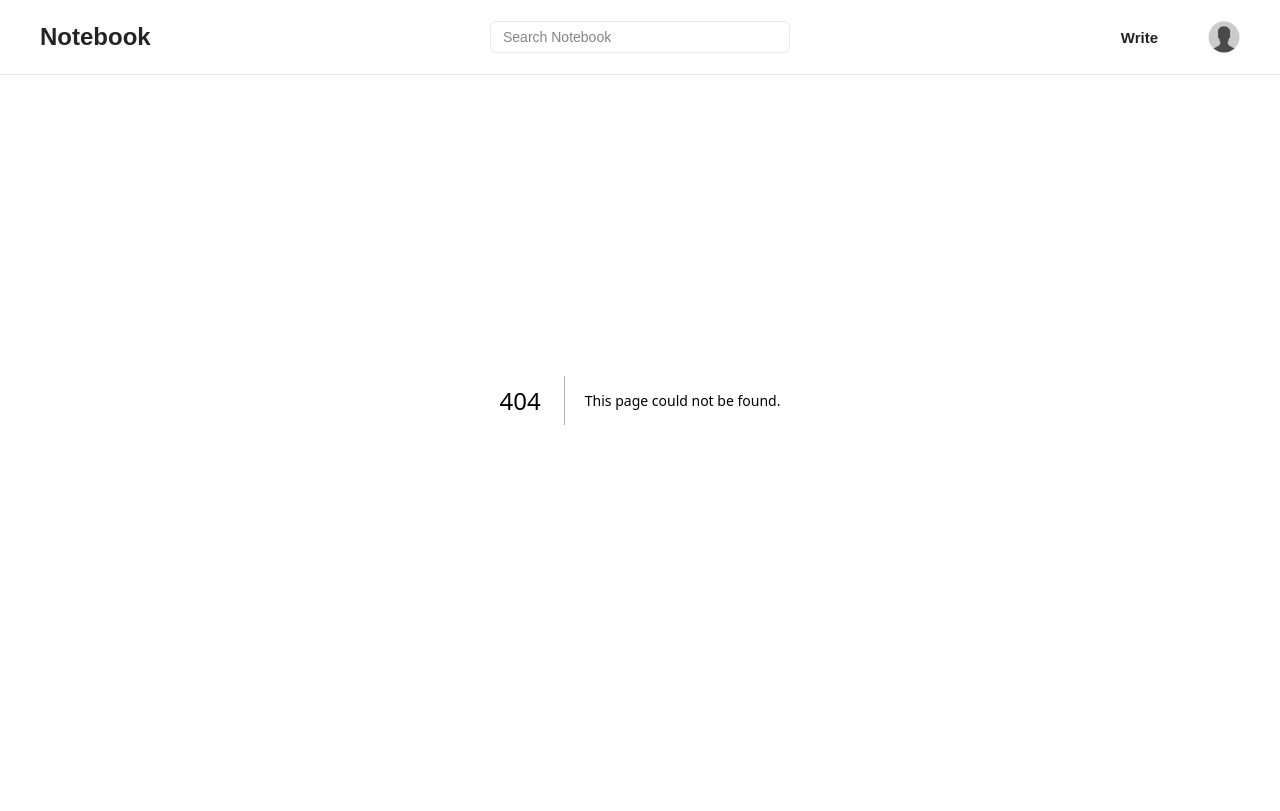
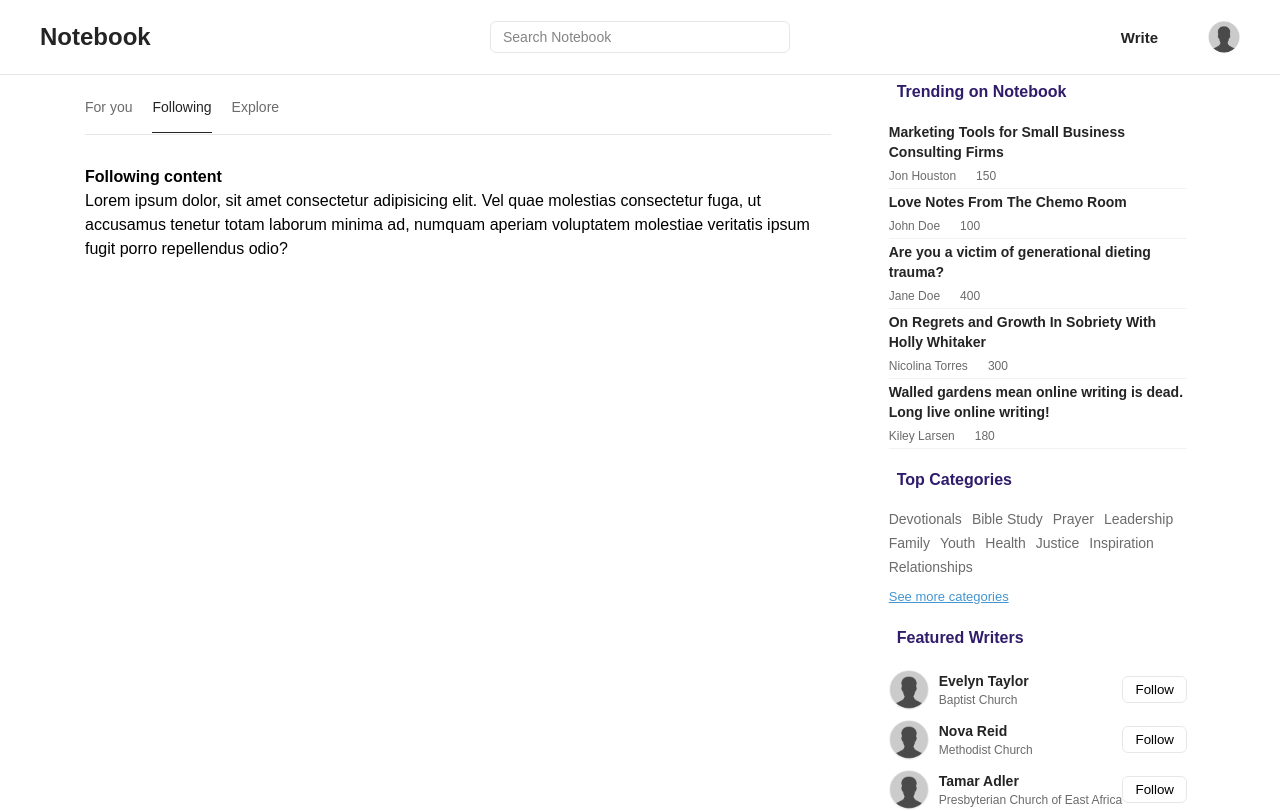
Before and after one commit to Wolleys/notebook, a Next.js app: page /feed/following in a window 1280 px wide. Before the commit this address had no page. Shown: the top 811 px of the page. Built offline with nearby package versions, Linux system fonts and the light colour scheme; a web font is replaced by a local one.

Commit message:
Add following feed page

```diff
--- /dev/null
+++ b/app/(website)/feed/following/following.tsx
@@ -0,0 +1,24 @@
+import { FC } from "react";
+import SideBarMenu from "@/components/sideBarMenu";
+import FeedsTab from "../../../../components/feedsTab";
+import ParentContainer from "@/containers/ParentContainer";
+
+const Following: FC = () => {
+  return (
+    <ParentContainer>
+      <FeedsTab activeTab="/feed/following">
+        <h4>Following content</h4>
+        <p>
+          Lorem ipsum dolor, sit amet consectetur adipisicing elit. Vel quae
+          molestias consectetur fuga, ut accusamus tenetur totam laborum minima
+          ad, numquam aperiam voluptatem molestiae veritatis ipsum fugit porro
+          repellendus odio?
+        </p>
+        <br />
+      </FeedsTab>
+      <SideBarMenu />
+    </ParentContainer>
+  );
+};
+
+export default Following;
--- /dev/null
+++ b/app/(website)/feed/following/page.tsx
@@ -0,0 +1,14 @@
+import { FC } from "react";
+import Following from "./following";
+import type { Metadata } from "next";
+
+export const metadata: Metadata = {
+  title: "Following – Notebook",
+  description: "This is the notebook app following page",
+};
+
+const FollowingPage: FC = () => {
+  return <Following />;
+};
+
+export default FollowingPage;
--- a/components/feedsTab/index.tsx
+++ b/components/feedsTab/index.tsx
@@ -9,7 +9,7 @@ interface FeedsTabProps {
 
 const navItems = [
   { path: "/feed", label: "For you" },
-  { path: "/feed=following", label: "Following" },
+  { path: "/feed/following", label: "Following" },
   { path: "/explore", label: "Explore" },
 ];
 
```
